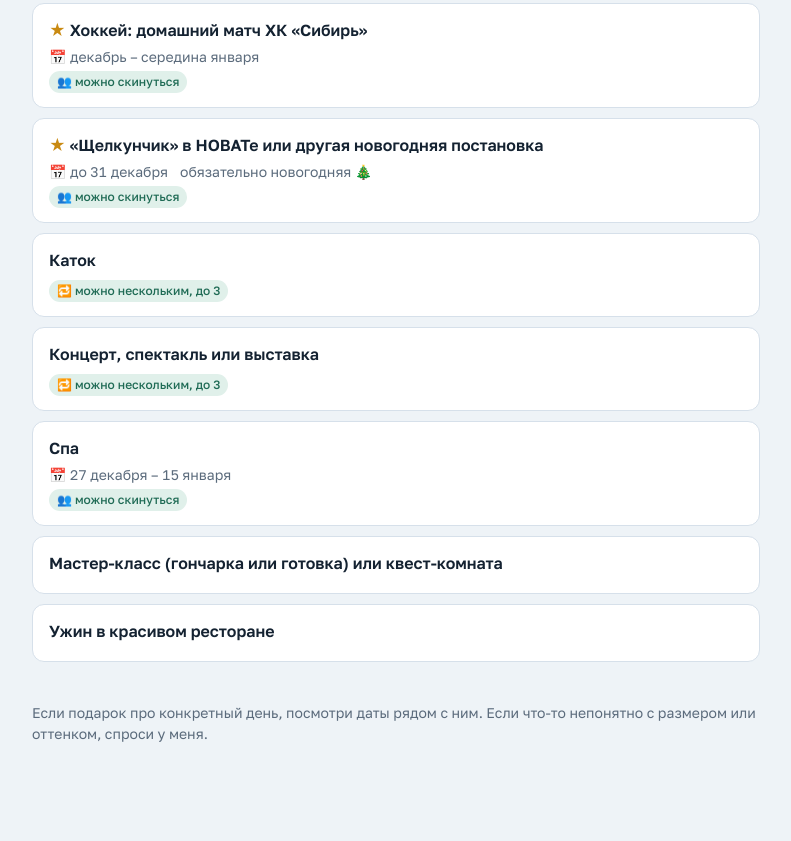
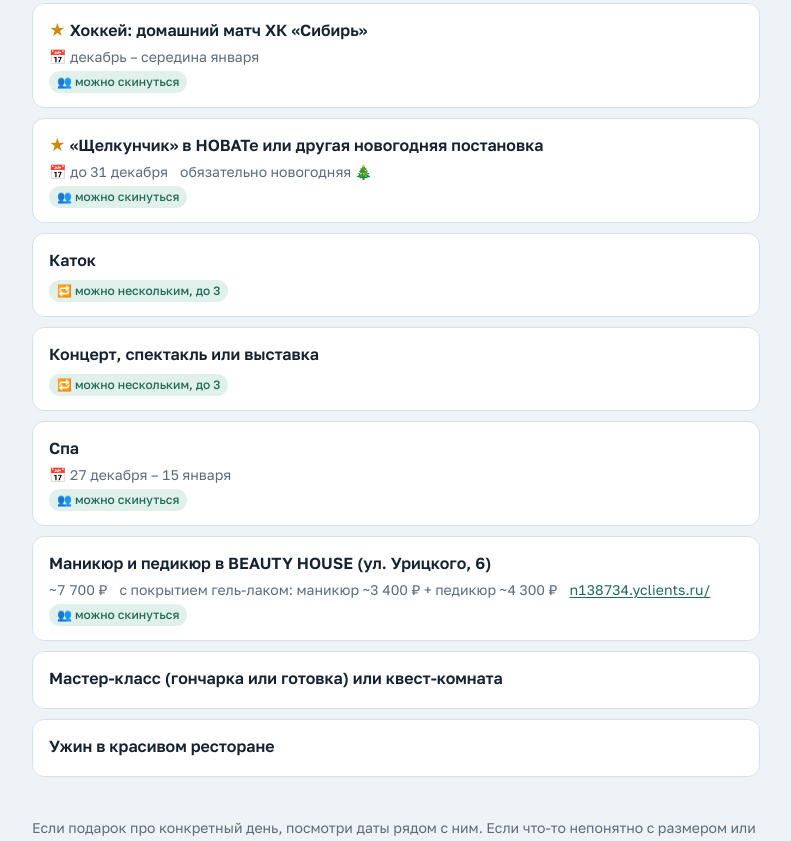
Before and after one commit to SvartaLi/wishlist, a plain HTML site: page index.html in a window 1280 px wide. Shown: the part 3112-3953 px from the top of the page, without its empty margins (244-1035 px from the left). Before the commit the page ends 3904 px from the top, so only its background shows below. Drawn offline with Linux system fonts and the light colour scheme; no server answers; a web font is replaced by a local one.

Commit message:
Add manicure and pedicure (pool)

```diff
--- a/index.html
+++ b/index.html
@@ -157,6 +157,7 @@ const ITEMS = [
   { id: "rink", g: "events", t: "Каток", multi: true },
   { id: "show", g: "events", t: "Концерт, спектакль или выставка", multi: true },
   { id: "spa", g: "events", t: "Спа", when: "27 декабря – 15 января", pool: true },
+  { id: "nails", g: "events", t: "Маникюр и педикюр в BEAUTY HOUSE (ул. Урицкого, 6)", price: "~7 700 ₽", link: "https://n138734.yclients.ru/", hint: "с покрытием гель-лаком: маникюр ~3 400 ₽ + педикюр ~4 300 ₽", pool: true },
   { id: "workshop", g: "events", t: "Мастер-класс (гончарка или готовка) или квест-комната" },
   { id: "dinner", g: "events", t: "Ужин в красивом ресторане" },
 ];
```
